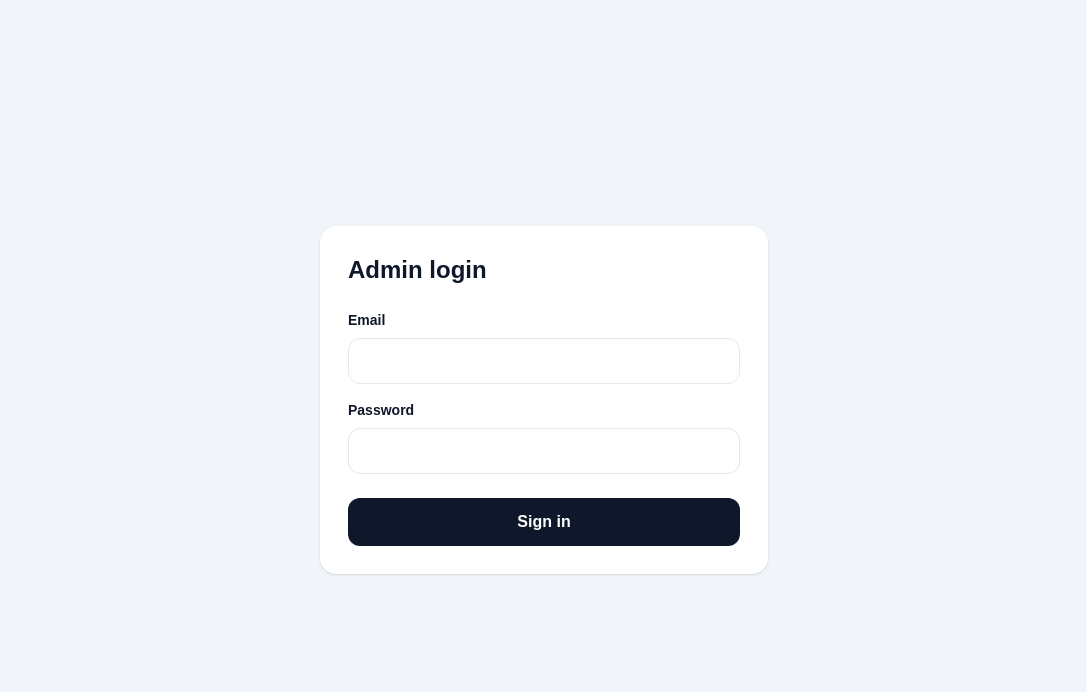
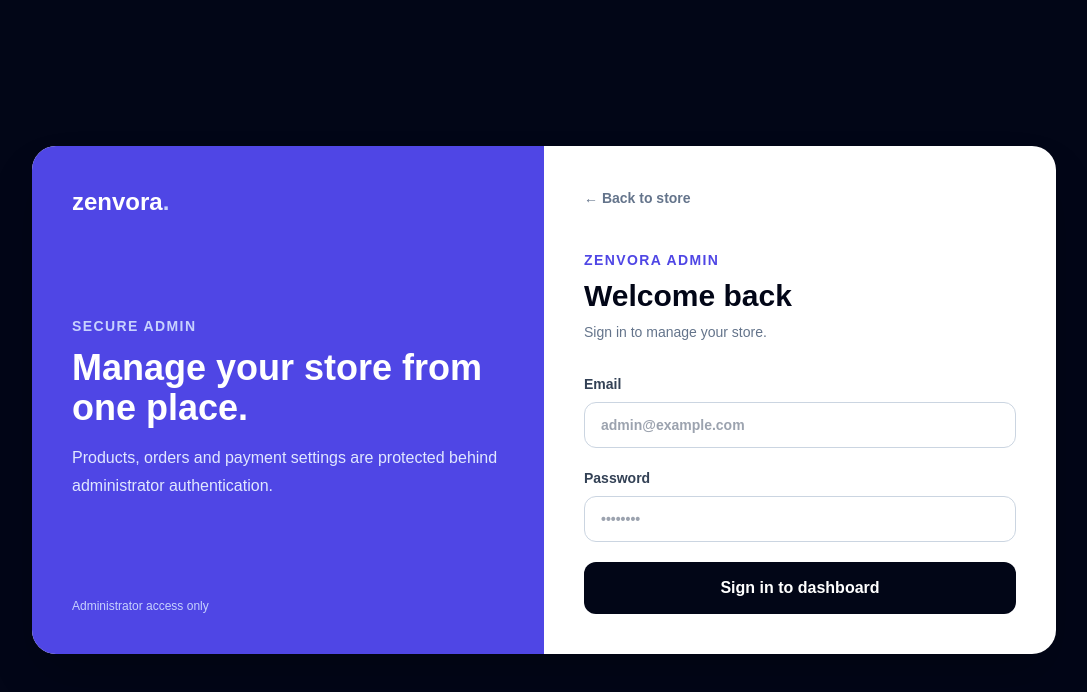
Before and after one commit to Firdousratherr/shiny-adventure, a Next.js app: page /admin/login in a window 1280 px wide. Shown: the top 692 px of the page, without its empty margins (96-1183 px from the left). Built offline with nearby package versions, Linux system fonts and the light colour scheme.

Commit message:
Polish admin UI and login experience

```diff
--- a/app/admin/login/page.tsx
+++ b/app/admin/login/page.tsx
@@ -1,4 +1,14 @@
 'use client';
-import {FormEvent,useState} from 'react';
-import {signIn} from 'next-auth/react';
-export default function Login(){const[email,setEmail]=useState('');const[password,setPassword]=useState('');const[error,setError]=useState('');async function submit(e:FormEvent){e.preventDefault();setError('');const r=await signIn('credentials',{email,password,redirect:false,callbackUrl:'/admin/dashboard'});if(r?.error)setError('Invalid email or password');else if(r?.url)window.location.href=r.url;}return <main className="flex min-h-screen items-center justify-center bg-slate-100 p-5"><form onSubmit={submit} className="w-full max-w-md rounded-2xl bg-white p-7 shadow"><h1 className="text-2xl font-black">Admin login</h1><label className="mt-6 block text-sm font-semibold">Email<input required type="email" value={email} onChange={e=>setEmail(e.target.value)} className="mt-2 w-full rounded-xl border p-3"/></label><label className="mt-4 block text-sm font-semibold">Password<input required type="password" value={password} onChange={e=>setPassword(e.target.value)} className="mt-2 w-full rounded-xl border p-3"/></label>{error&&<p className="mt-3 text-sm text-red-600">{error}</p>}<button className="mt-6 w-full rounded-xl bg-slate-900 py-3 font-bold text-white">Sign in</button></form></main>}
+import Link from 'next/link';
+import { FormEvent, useState } from 'react';
+import { signIn } from 'next-auth/react';
+
+export default function Login() {
+  const [email,setEmail]=useState(''); const [password,setPassword]=useState(''); const [error,setError]=useState(''); const [loading,setLoading]=useState(false);
+  async function submit(e:FormEvent){e.preventDefault();setError('');setLoading(true);const r=await signIn('credentials',{email,password,redirect:false,callbackUrl:'/admin/dashboard'});if(r?.error){setError('Invalid email or password.');setLoading(false);return;}window.location.href=r?.url||'/admin/dashboard';}
+  return <main className="min-h-screen bg-slate-950 px-5 py-10"><div className="mx-auto flex min-h-[calc(100vh-5rem)] max-w-5xl items-center justify-center"><div className="grid w-full overflow-hidden rounded-3xl bg-white shadow-2xl md:grid-cols-2">
+    <div className="hidden bg-indigo-600 p-10 text-white md:flex md:flex-col md:justify-between"><Link href="/" className="text-2xl font-black">zenvora<span className="text-indigo-200">.</span></Link><div><p className="text-sm font-bold uppercase tracking-widest text-indigo-200">Secure admin</p><h1 className="mt-3 text-4xl font-black">Manage your store from one place.</h1><p className="mt-4 leading-7 text-indigo-100">Products, orders and payment settings are protected behind administrator authentication.</p></div><p className="text-xs text-indigo-200">Administrator access only</p></div>
+    <div className="p-7 sm:p-10"><Link href="/" className="text-sm font-semibold text-slate-500 hover:text-slate-900">← Back to store</Link><div className="mt-10"><p className="text-sm font-bold uppercase tracking-widest text-indigo-600">Zenvora Admin</p><h2 className="mt-2 text-3xl font-black text-slate-950">Welcome back</h2><p className="mt-2 text-sm text-slate-500">Sign in to manage your store.</p></div>
+    <form onSubmit={submit} className="mt-8 space-y-5"><label className="block text-sm font-bold text-slate-700">Email<input required autoComplete="email" type="email" value={email} onChange={e=>setEmail(e.target.value)} className="mt-2 w-full rounded-xl border border-slate-300 px-4 py-3 outline-none focus:border-indigo-500 focus:ring-4 focus:ring-indigo-100" placeholder="admin@example.com"/></label><label className="block text-sm font-bold text-slate-700">Password<input required autoComplete="current-password" type="password" value={password} onChange={e=>setPassword(e.target.value)} className="mt-2 w-full rounded-xl border border-slate-300 px-4 py-3 outline-none focus:border-indigo-500 focus:ring-4 focus:ring-indigo-100" placeholder="••••••••"/></label>{error&&<div role="alert" className="rounded-xl bg-red-50 px-4 py-3 text-sm font-semibold text-red-700">{error}</div>}<button disabled={loading} className="w-full rounded-xl bg-slate-950 py-3.5 font-bold text-white hover:bg-slate-800 disabled:opacity-60">{loading?'Signing in…':'Sign in to dashboard'}</button></form></div>
+  </div></div></main>;
+}
```
